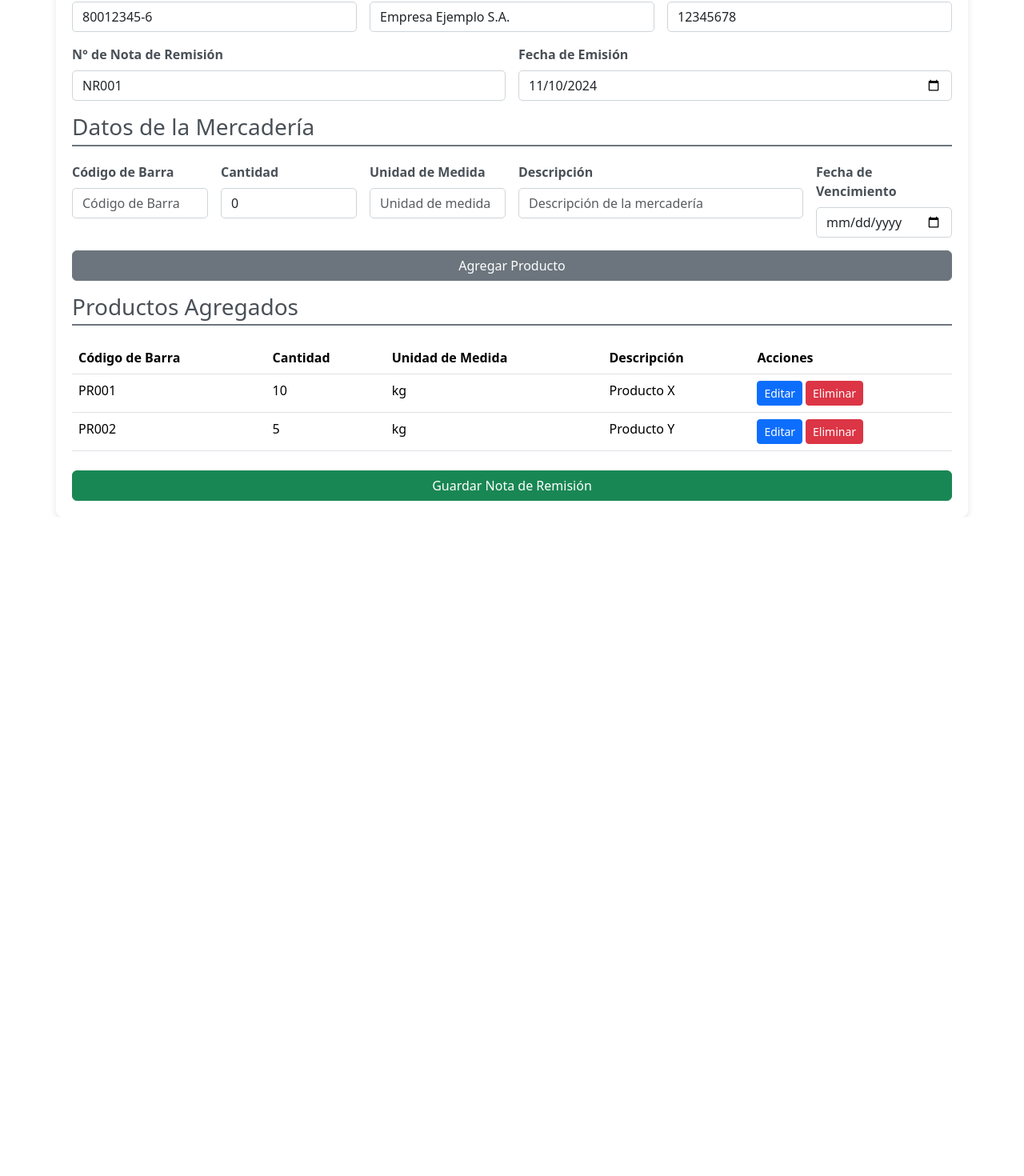
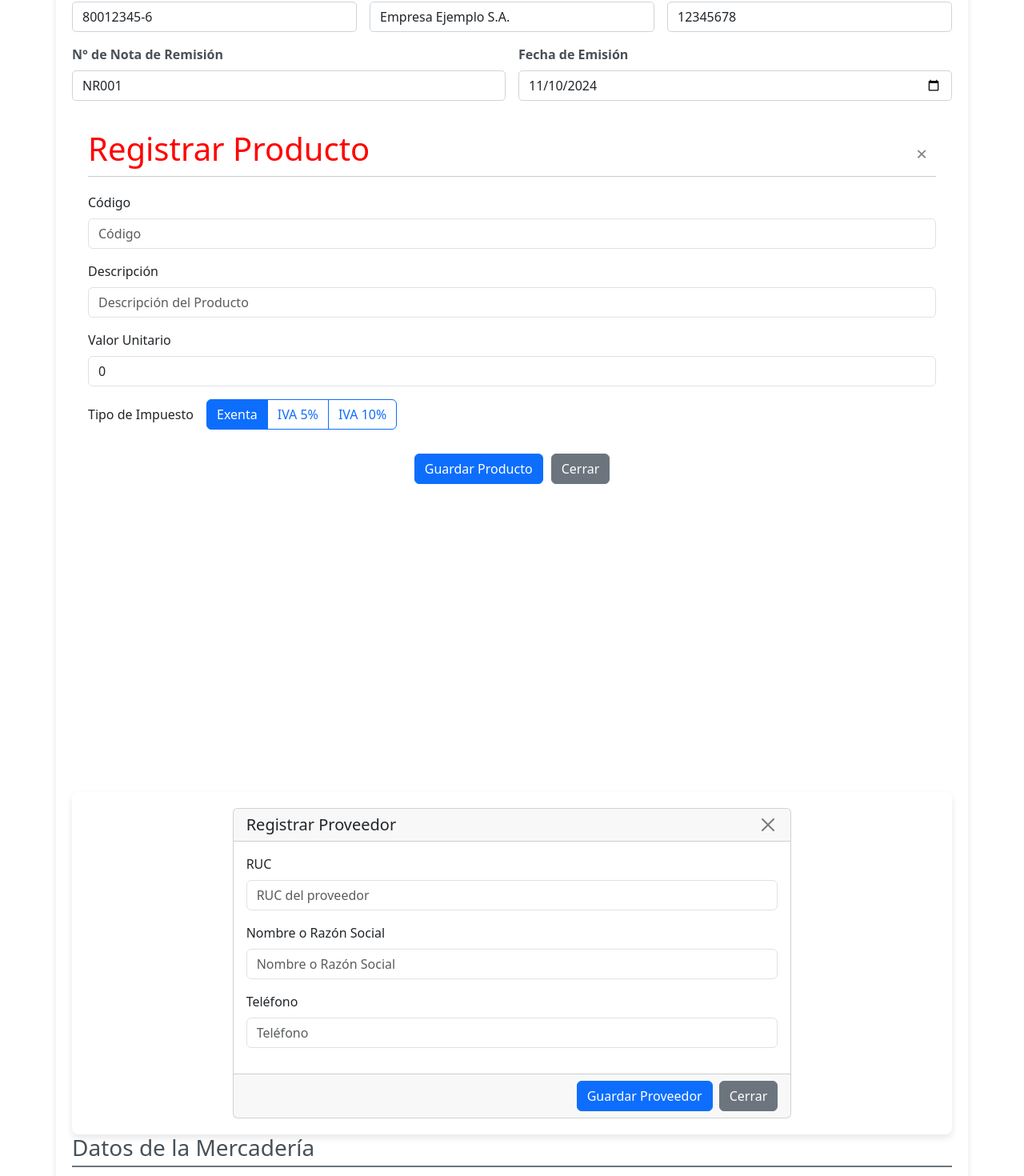
Before and after one commit to rodrigoWq/front-web-punto-de-venta, a Vue app: page /nota-de-remision/1 in a window 1280 px wide. Shown: the part 154-1624 px from the top of the page at 80% size. Before the commit the page ends 800 px from the top, so only its background shows below. Built offline with nearby package versions, Linux system fonts and the light colour scheme.

Commit message:
Reemplazamos modal de registrar producto y proveedor por pantalla completa

```diff
--- a/src/components/RegistrarProductoModal.vue
+++ b/src/components/RegistrarProductoModal.vue
@@ -1,15 +1,10 @@
-<!-- RegisterProductModal.vue -->
 <template>
-    <div v-if="showModal">
-     <div class="modal-backdrop fade show"></div>
-      <div class="modal fade show" style="display: block;" tabindex="-1" role="dialog">
-        <div class="modal-dialog">
-          <div class="modal-content">
-            <div class="modal-header">
-              <h5 class="modal-title">{{ title }}</h5>
-              <button type="button" class="btn-close" @click="$emit('close')"></button>
-            </div>
-            <div class="modal-body">
+  <div class="register-product-container">
+    <header class="header">
+      <h1 class="title">{{ title }}</h1>
+      <button type="button" class="btn-close" @click="$emit('close')">×</button>
+    </header>
+    <main class="content">
       <div class="mb-3">
         <label class="form-label">Código</label>
         <input type="text" class="form-control" v-model="productData.codigo" placeholder="Código" @keydown.enter.prevent />
@@ -23,7 +18,6 @@
         <input type="number" class="form-control" v-model="productData.valorUnitario" placeholder="Valor Unitario" @keydown.enter.prevent/>
       </div>
       <div class="mb-3 d-flex align-items-center">
-                <!-- Añadimos algo de margen al label -->
         <label class="form-label me-3 mb-0">Tipo de Impuesto</label>
         <div class="btn-group" role="group">
           <input type="radio" class="btn-check" id="exenta" value="exenta" v-model="productData.tipoImpuesto" />
@@ -36,26 +30,21 @@
           <label class="btn btn-outline-primary" for="iva10">IVA 10%</label>
         </div>
       </div>
-            </div>
-            <div class="modal-footer">
+    </main>
+    <footer class="footer">
       <button type="button" class="btn btn-primary" @click="handleSave">Guardar Producto</button>
       <button type="button" class="btn btn-secondary" @click="$emit('close')">Cerrar</button>
+    </footer>
   </div>
-          </div>
-        </div>
-      </div>
-   </div>
-
 </template>
 
 <script>
 export default {
   name: 'RegisterProductModal',
   props: {
-      showModal: { type: Boolean, default: false },    // Controla la visibilidad del modal
-      modalId: { type: String, default: 'registerProductModal' },
+    showModal: { type: Boolean, default: false },
     title: { type: String, default: 'Registrar Producto' },
-      initialCode: { type: String, default: '' }       // Para precargar el código si hace falta
+    initialCode: { type: String, default: '' }
   },
   data() {
     return {
@@ -68,7 +57,6 @@
     };
   },
   watch: {
-      // Cada vez que se abra el modal, si tenemos un código inicial, lo asignamos
     showModal(newVal) {
       if (newVal && this.initialCode) {
         this.productData.codigo = this.initialCode;
@@ -77,11 +65,8 @@
   },
   methods: {
     handleSave() {
-        // Emitimos un evento para que el padre reciba el producto creado
       this.$emit('product-registered', { ...this.productData });
-        // (Opcional) Limpiamos campos
       this.productData = { codigo: '', descripcion: '', valorUnitario: 0, tipoImpuesto: 'exenta' };
-        // También podríamos cerrar el modal, si queremos:
       this.$emit('close');
     }
   }
@@ -89,5 +74,42 @@
 </script>
 
 <style scoped>
-  /* Estilos propios del modal o adicionales si los requieres */
+.register-product-container {
+  width: 100%;
+  min-height: 100vh;
+  background: #fff;
+  padding: 20px;
+  box-sizing: border-box;
+}
+
+.header {
+  display: flex;
+  justify-content: space-between;
+  align-items: center;
+  border-bottom: 1px solid #ccc;
+  padding-bottom: 10px;
+}
+
+.title {
+  color: red;
+  margin: 0;
+}
+
+.btn-close {
+  font-size: 1.5rem;
+  background: transparent;
+  border: none;
+  cursor: pointer;
+}
+
+.content {
+  margin-top: 20px;
+}
+
+.footer {
+  display: flex;
+  justify-content: center;
+  gap: 10px;
+  margin-top: 30px;
+}
 </style>
--- a/src/components/RegistrarProveedorModal.vue
+++ b/src/components/RegistrarProveedorModal.vue
@@ -1,39 +1,48 @@
 <template>
-    <!-- NUEVO contenedor general para el modal y su backdrop -->
-    <div v-if="showModal">
-      <!-- NUEVA capa de fondo (backdrop) -->
-      <div class="modal-backdrop fade show"></div>
-
-      <!-- El modal en sí -->
-      <div class="modal fade show" style="display: block;" tabindex="-1" role="dialog">
-        <div class="modal-dialog">
-          <div class="modal-content">
-            <!-- Encabezado del modal -->
-            <div class="modal-header">
-              <h5 class="modal-title">{{ title }}</h5>
+  <div class="container mt-5">
+    <div class="row justify-content-center">
+      <div class="col-md-8">
+        <div class="card">
+          <div class="card-header d-flex justify-content-between align-items-center">
+            <h5 class="mb-0">{{ title }}</h5>
             <button type="button" class="btn-close" @click="$emit('close')"></button>
           </div>
-
-            <!-- Cuerpo del modal -->
-            <div class="modal-body">
+          <div class="card-body">
             <div class="mb-3">
               <label class="form-label">RUC</label>
-                <input type="text" class="form-control" v-model="providerData.ruc" placeholder="RUC del proveedor" />
+              <input
+                type="text"
+                class="form-control"
+                v-model="providerData.ruc"
+                placeholder="RUC del proveedor"
+              />
             </div>
             <div class="mb-3">
               <label class="form-label">Nombre o Razón Social</label>
-                <input type="text" class="form-control" v-model="providerData.razonSocial" placeholder="Nombre o Razón Social" />
+              <input
+                type="text"
+                class="form-control"
+                v-model="providerData.razonSocial"
+                placeholder="Nombre o Razón Social"
+              />
             </div>
             <div class="mb-3">
               <label class="form-label">Teléfono</label>
-                <input type="text" class="form-control" v-model="providerData.telefono" placeholder="Teléfono" />
+              <input
+                type="text"
+                class="form-control"
+                v-model="providerData.telefono"
+                placeholder="Teléfono"
+              />
             </div>
           </div>
-
-            <!-- Pie de modal -->
-            <div class="modal-footer">
-              <button type="button" class="btn btn-primary" @click="handleSave">Guardar Proveedor</button>
-              <button type="button" class="btn btn-secondary" @click="$emit('close')">Cerrar</button>
+          <div class="card-footer text-end">
+            <button type="button" class="btn btn-primary me-2" @click="handleSave">
+              Guardar Proveedor
+            </button>
+            <button type="button" class="btn btn-secondary" @click="$emit('close')">
+              Cerrar
+            </button>
           </div>
         </div>
       </div>
@@ -41,14 +50,13 @@
   </div>
 </template>
 
-
 <script>
 export default {
-    name: 'RegistrarProveedorModal',
+  name: 'RegistrarProveedor',
   props: {
-      showModal: { type: Boolean, default: false },
+
     title: { type: String, default: 'Registrar Proveedor' },
-      initialRuc: { type: String, default: '' } // por si deseas precargar el RUC
+    initialRuc: { type: String, default: '' }
   },
   data() {
     return {
@@ -60,7 +68,6 @@
     };
   },
   watch: {
-      // Si abren el modal y tenemos un RUC inicial, lo asignamos
     showModal(newVal) {
       if (newVal && this.initialRuc) {
         this.providerData.ruc = this.initialRuc;
@@ -69,16 +76,19 @@
   },
   methods: {
     handleSave() {
-        // Emitimos un evento para que el componente padre reciba los datos
       this.$emit('proveedor-registered', { ...this.providerData });
-        // Limpiamos campos y cerramos
       this.providerData = { ruc: '', razonSocial: '', telefono: '' };
-        this.$emit('close');
+      this.$router.push('registrar-proveedor');
     }
+  },
+  close() {
+      this.$router.go(-1);
   }
 };
 </script>
 
+
 <style scoped>
-  /* Estilos propios del modal si los requieres */
+/* Full-screen container centering */
+
 </style>
--- /dev/null
+++ b/src/components/SimpleRegisterModal.vue
@@ -0,0 +1,60 @@
+<template>
+    <div class="modal-container" v-if="showModal">
+      <div class="modal-content">
+        <div class="modal-header">
+          <h3 class="modal-title" style="color: red;">{{ title }}</h3>
+        </div>
+        <div class="modal-footer">
+          <button type="button" class="btn btn-secondary" @click="$emit('close')">Cerrar</button>
+          <button type="button" class="btn btn-primary" @click="$emit('register')">Registrar</button>
+        </div>
+      </div>
+    </div>
+  </template>
+
+  <script>
+  export default {
+    name: 'SimpleRegisterModal',
+    props: {
+      showModal: {
+        type: Boolean,
+        default: false,
+      },
+      title: {
+        type: String,
+        default: '',
+      },
+    },
+  };
+  </script>
+<style scoped>
+.modal-container {
+  position: fixed;
+  top: 10%;
+  left: 50%;
+  transform: translateX(-50%);
+  /* El contenedor solo ocupa el espacio del modal, sin cubrir toda la pantalla */
+  z-index: 1050;
+}
+
+.modal-content {
+  background: #fff;
+  padding: 20px;
+  border: 1px solid #ccc;
+  border-radius: 5px;
+  box-shadow: 0 4px 8px rgba(0,0,0,0.1);
+  display: inline-block;
+  min-width: 300px;
+}
+
+.modal-header {
+  text-align: center;
+}
+
+.modal-footer {
+  margin-top: 20px;
+  display: flex;
+  justify-content: center;
+  gap: 10px;
+}
+</style>
--- a/src/router/index.js
+++ b/src/router/index.js
@@ -6,12 +6,25 @@ import FacturaView from '../views/Factura.vue'; // Importa la pantalla de Factur
 import NotaDeRemision from '../views/NotaDeRemision.vue'; // Importa la pantalla de NotaDeRemision
 import ListarComprobantes from '../views/ListarComprobantes.vue'; // Importa la pantalla de ListarComprobantes
 import UserManagement from '../views/UserManagement.vue'; // Importa UserManagement
+import RegistrarProveedor from '@/components/RegistrarProveedorModal.vue';
+import RegistrarProductoModal from '@/components/RegistrarProductoModal.vue';
 
 const routes = [
   {
     path: '/',
     name: 'Login',
     component: LoginView
+  },
+  {
+    path: '/registrar-proveedor',
+    name: 'RegistrarProveedor',
+    component: RegistrarProveedor
+  },
+  {
+    path: '/registrar-producto',
+    name: 'RegistrarProducto',
+    component: RegistrarProductoModal
+
   },
   {
     path: '/pantalla-inicio',
```
Also changed, not shown: src/views/Factura.vue (+21 -30 lines), src/views/LoginView.vue (+13 -33 lines), 1 other file (tests, documents, lock files or other folders). Lines whose indentation alone changed are shown as unchanged.
